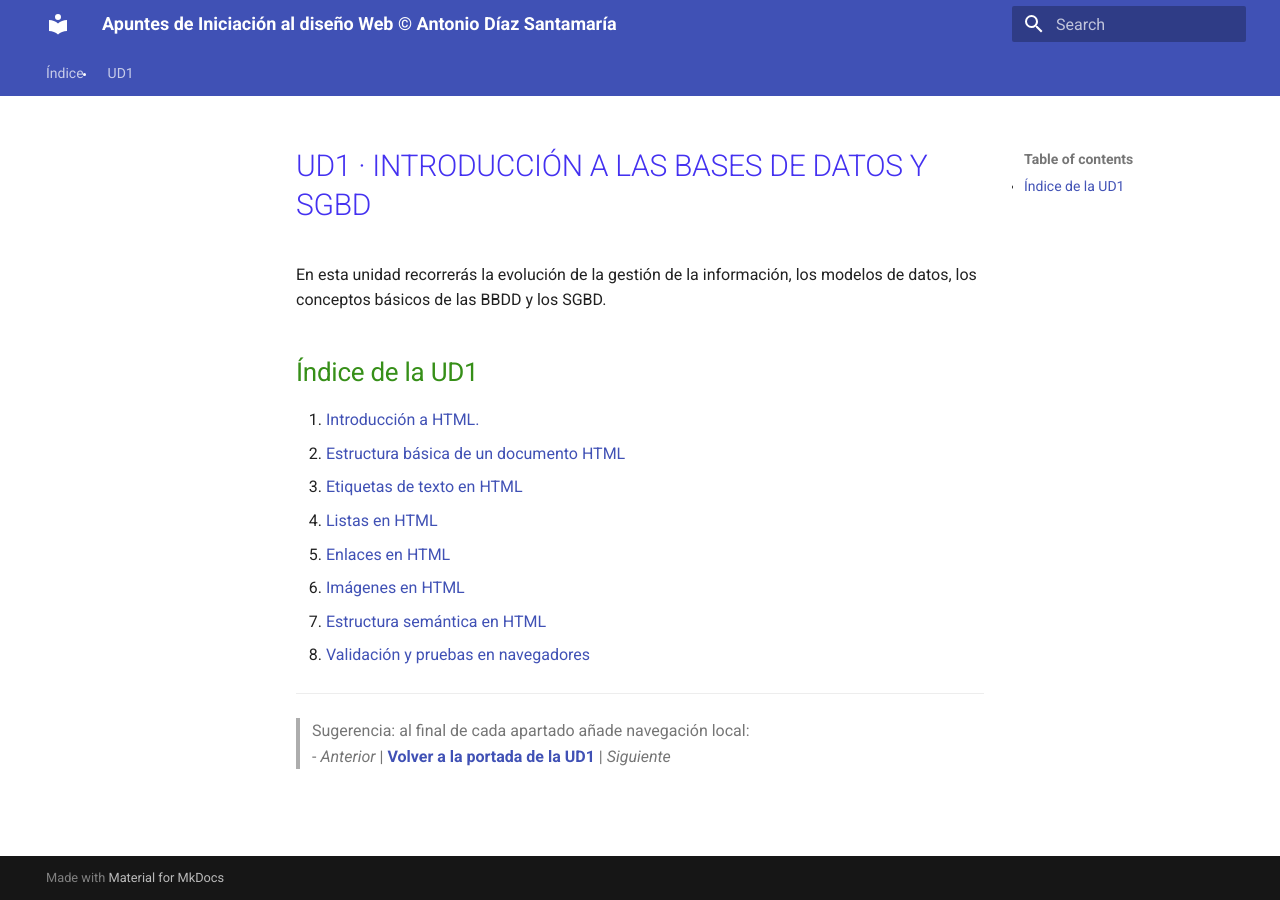
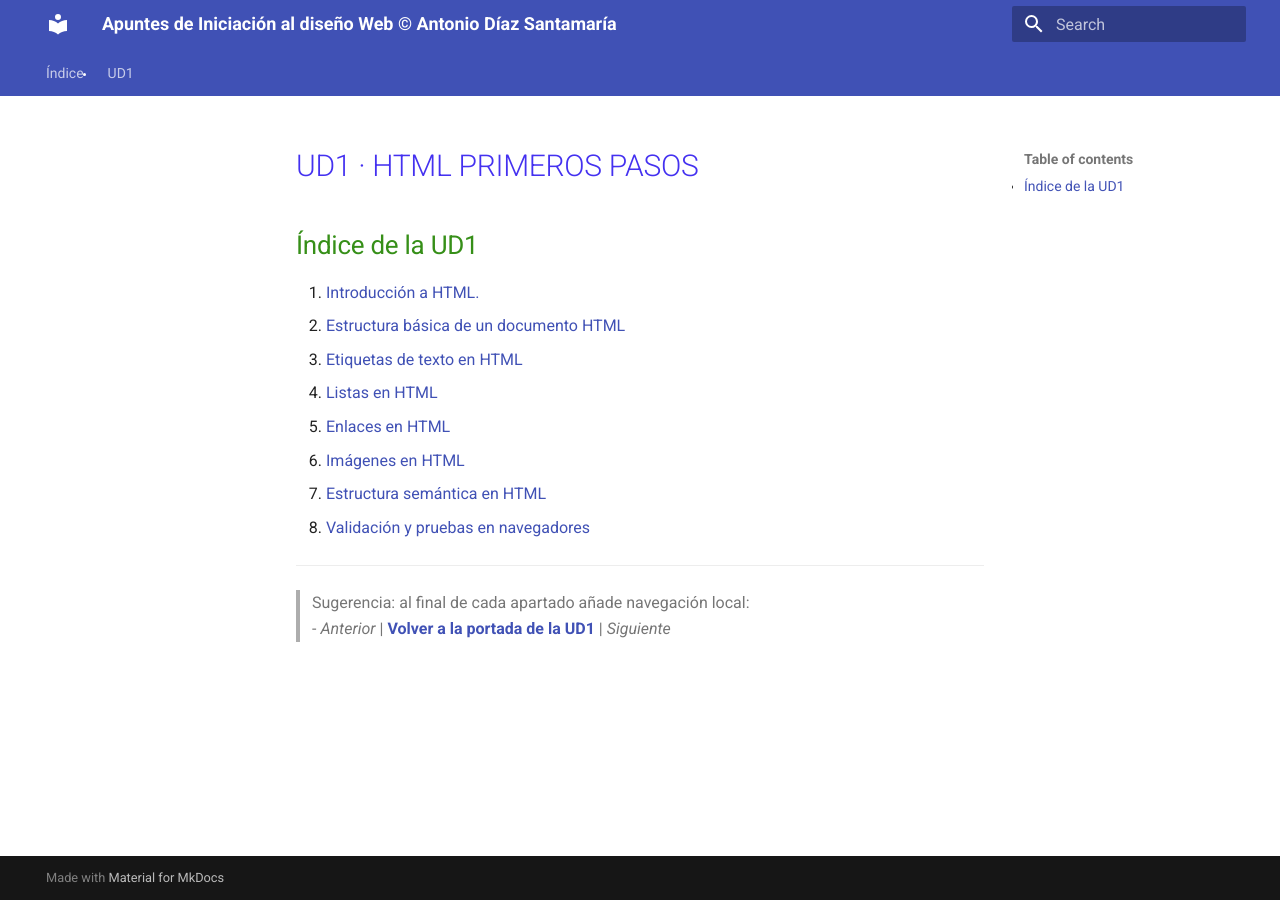
Before and after one commit to antdiasan/OGMApuntes, an MkDocs documentation site: the page built from docs/u01/index.md, in a window 1280 px wide. Built offline with MkDocs 1.6.1 and Material for MkDocs 9.7.7, drawn with Linux system fonts in a browser that asks for light colours.

Commit message:
Update index.md

```diff
--- a/docs/u01/index.md
+++ b/docs/u01/index.md
@@ -1,6 +1,4 @@
-# UD1 · Introducción a las Bases de Datos y SGBD
-
-En esta unidad recorrerás la evolución de la gestión de la información, los modelos de datos, los conceptos básicos de las BBDD y los SGBD.
+# UD1 · HTML primeros pasos
 
 ## Índice de la UD1
 1. [Introducción a HTML.](01-01.md)
```
